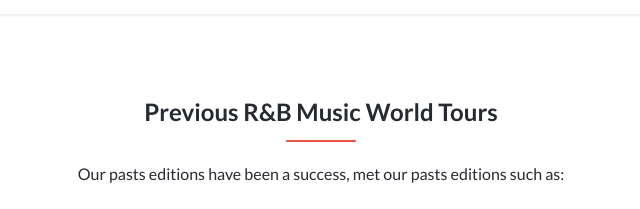
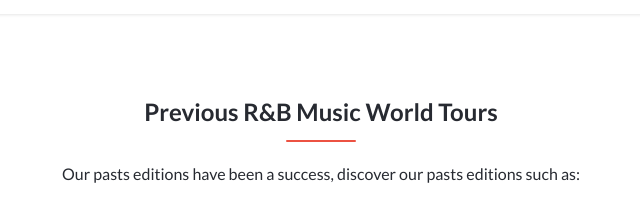
Before and after one commit to rudicarrilloypr/capstone-module-1, a website: page about.html in a window 1280 px wide. Shown: the part 979-1188 px from the top of the page, 319-959 px from the left. Drawn offline with Linux system fonts and the light colour scheme; grey boxes are pictures that could not be loaded.

Commit message:
update about.html

```diff
--- a/about.html
+++ b/about.html
@@ -132,7 +132,7 @@
           </h2>
           <div class="about_division div-line"></div>
           <p class="about_section_title_info">
-         Our pasts editions have been a success,  met our pasts editions such as:
+         Our pasts editions have been a success,  discover our pasts editions such as:
           </p>
         </div>
 
```
